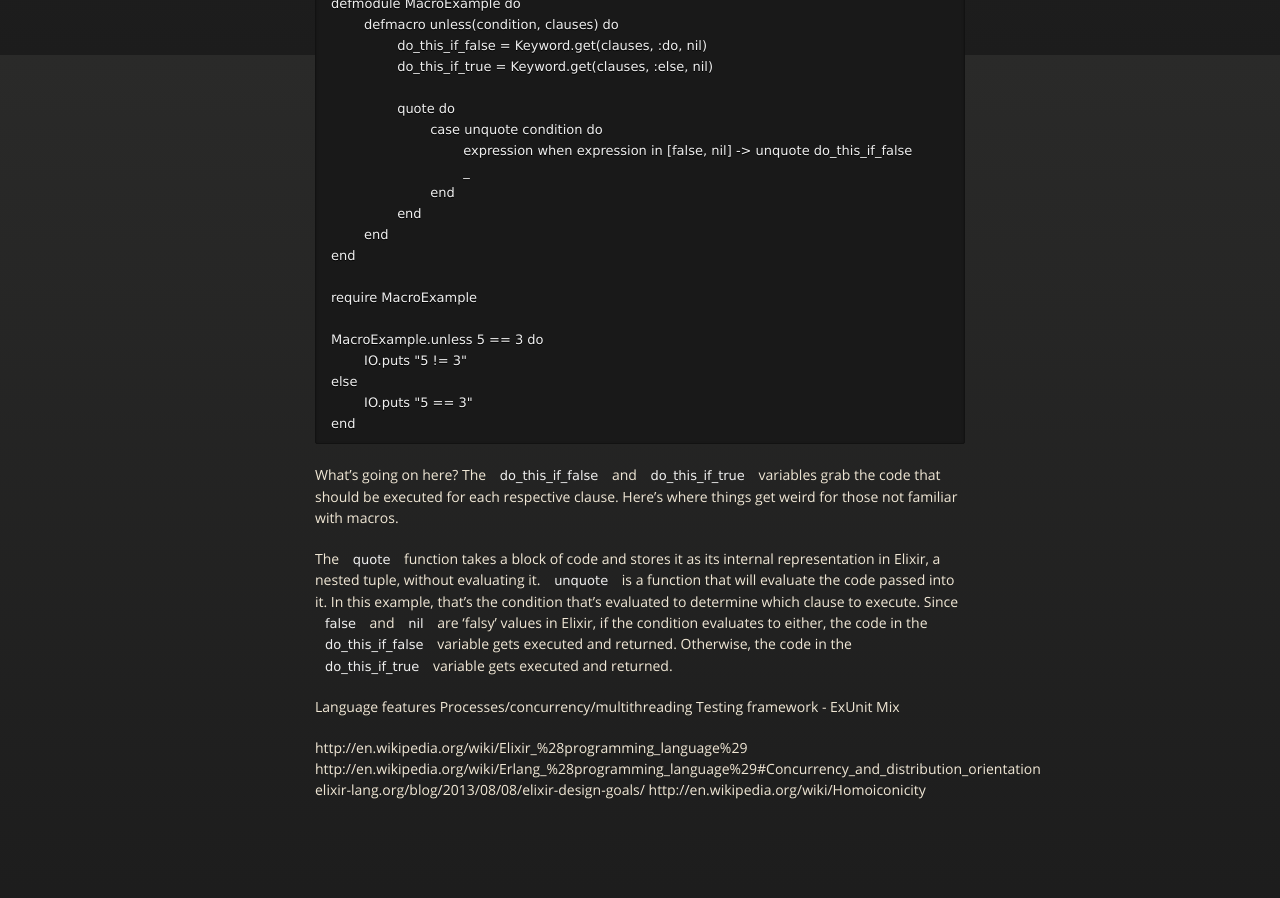
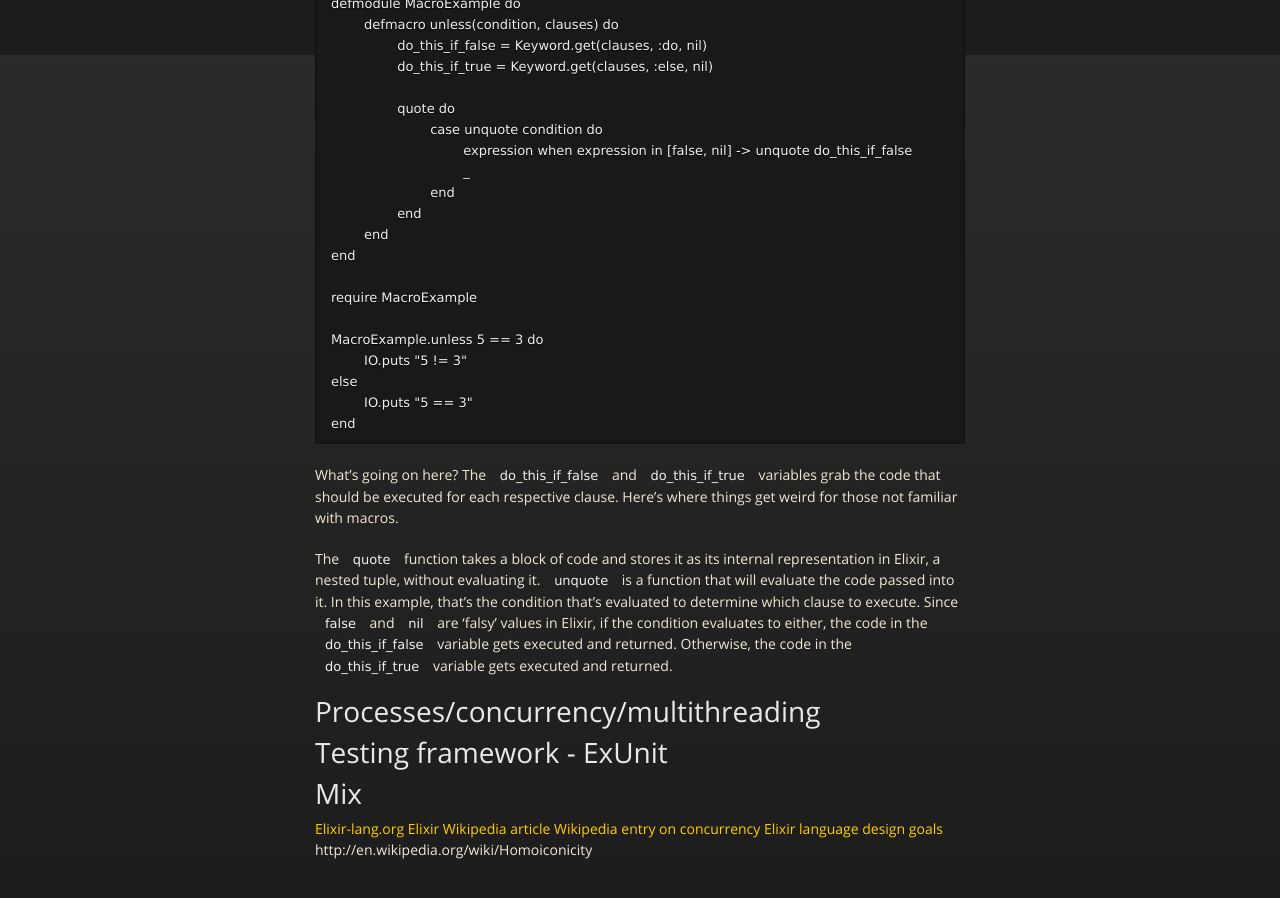
Before and after one commit to chriszimmerman/chriszimmerman.github.io, a Jekyll site: the page built from drafts/elixir.md, in a window 1280 px wide and 900 px high, scrolled down 3545 px. Built offline with Jekyll 4.4.1, drawn with Linux system fonts in a browser that asks for light colours; nearby versions of some CDN libraries; before the commit the page ends 4385 px from its top, so only the background shows below that.

Commit message:
added some links and placeholders for topics

```diff
--- a/drafts/elixir.md
+++ b/drafts/elixir.md
@@ -145,12 +145,14 @@ What's going on here? The `do_this_if_false` and `do_this_if_true` variables gra
 The `quote` function takes a block of code and stores it as its internal representation in Elixir, a nested tuple, without evaluating it. `unquote` is a function that will evaluate the code passed into it. In this example, that's the condition that's evaluated to determine which clause to execute. Since `false` and `nil` are 'falsy' values in Elixir, if the condition evaluates to either, the code in the `do_this_if_false` variable gets executed and returned. Otherwise, the code in the `do_this_if_true` variable gets executed and returned.
 
 
-Language features
-Processes/concurrency/multithreading
-Testing framework - ExUnit
-Mix
+# Processes/concurrency/multithreading
 
-http://en.wikipedia.org/wiki/Elixir_%28programming_language%29
-http://en.wikipedia.org/wiki/Erlang_%28programming_language%29#Concurrency_and_distribution_orientation
-elixir-lang.org/blog/2013/08/08/elixir-design-goals/
+# Testing framework - ExUnit
+
+# Mix
+
+[Elixir-lang.org](http://elixir-lang.org)
+[Elixir Wikipedia article](http://en.wikipedia.org/wiki/Elixir_%28programming_language%29)
+[Wikipedia entry on concurrency](http://en.wikipedia.org/wiki/Erlang_%28programming_language%29#Concurrency_and_distribution_orientation)
+[Elixir language design goals](elixir-lang.org/blog/2013/08/08/elixir-design-goals/)
 http://en.wikipedia.org/wiki/Homoiconicity
```
